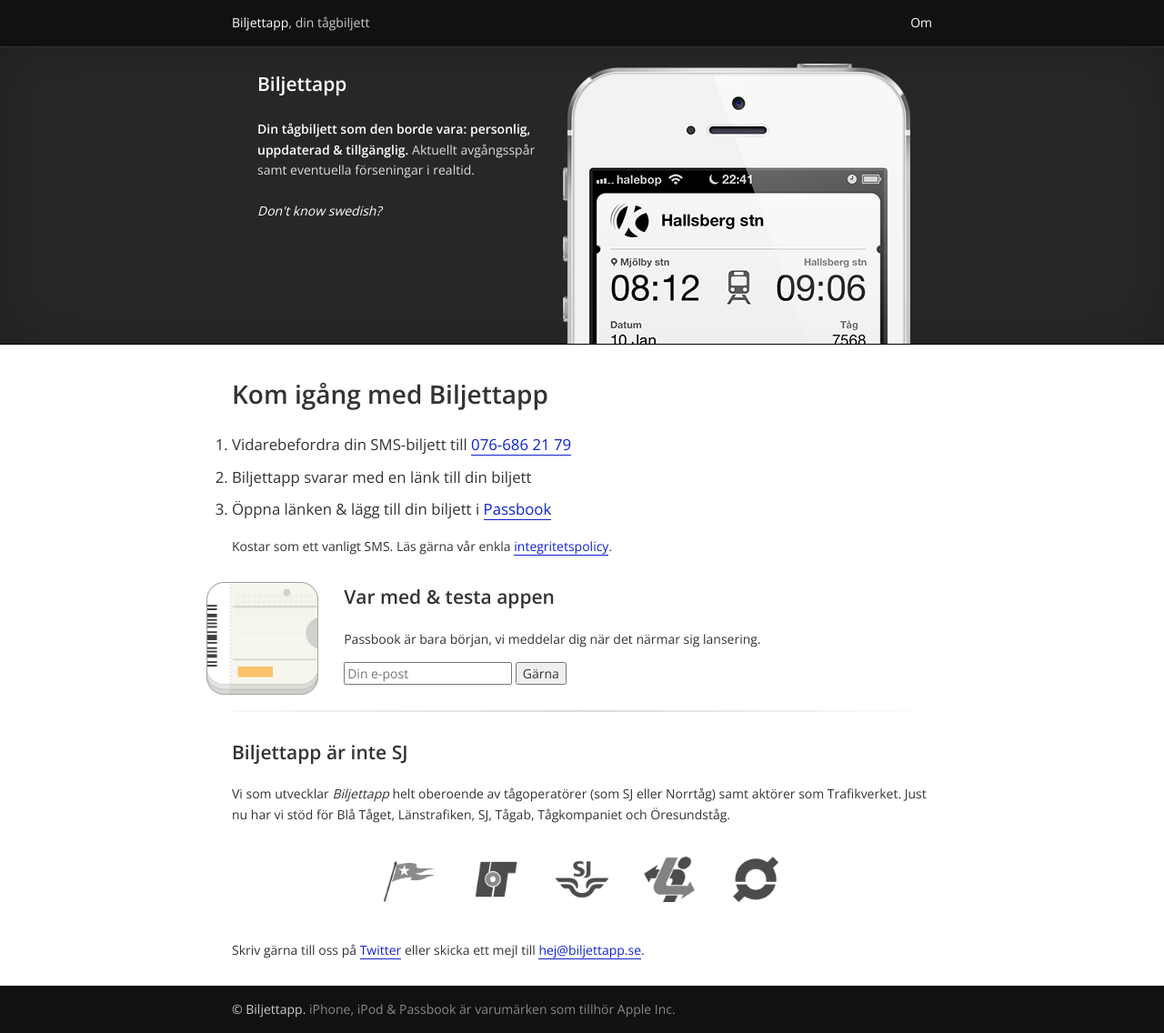
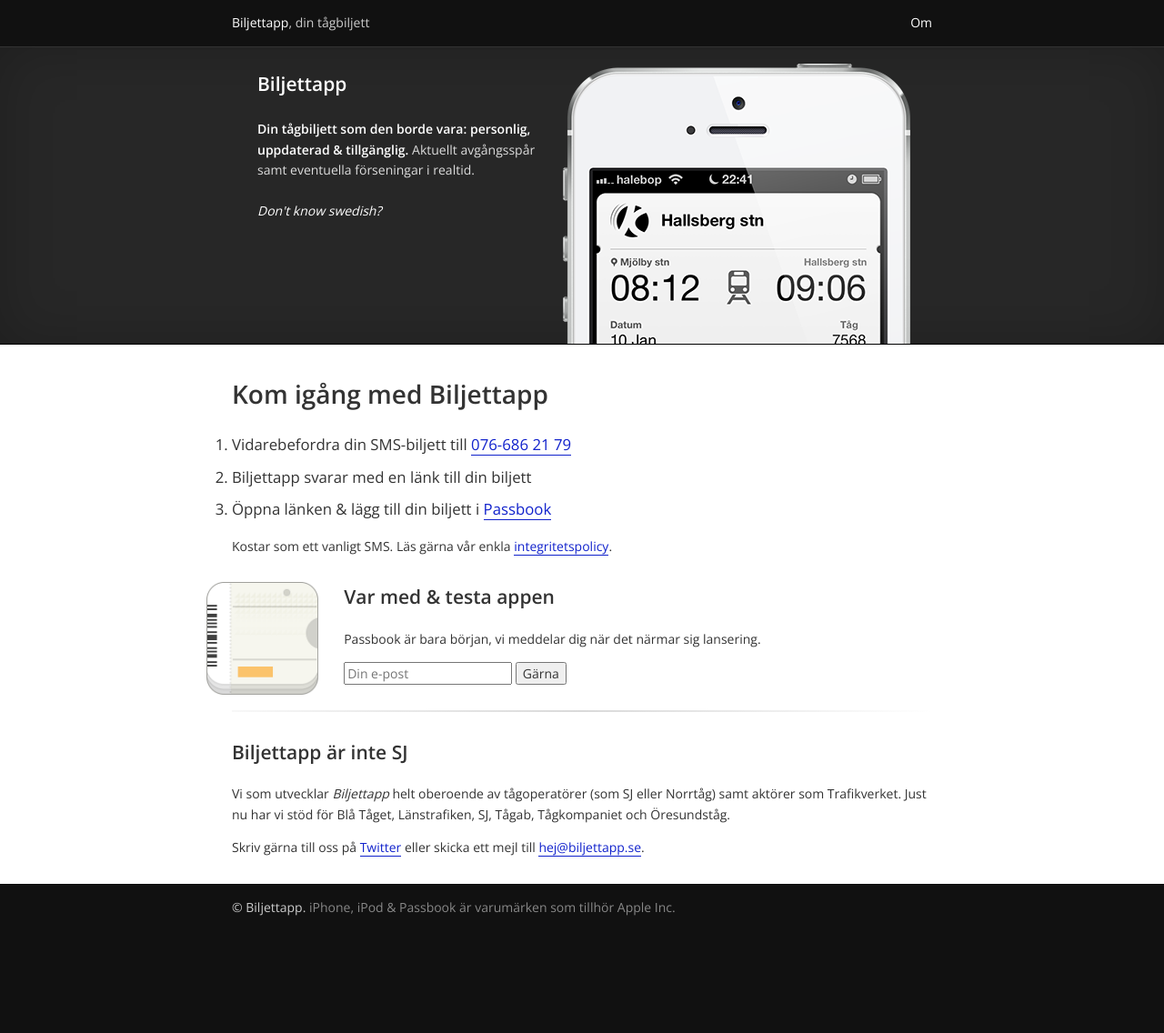
Before and after one commit to biljettapp/biljettapp.github.com, a Jekyll site: the page built from index.html, in a window 1280 px wide. Shown: the whole page at 91% size. Built offline with Jekyll 4.4.1, drawn with Linux system fonts in a browser that asks for light colours; after the commit the page ends 1023 px from its top, so only the background shows below that.

Commit message:
Removed operator logos.

```diff
--- a/index.html
+++ b/index.html
@@ -27,12 +27,4 @@
 <h2>Biljettapp är inte SJ</h2>
 <p>Vi som utvecklar <em>Biljettapp</em> helt oberoende av tågoperatörer (som SJ eller Norrtåg) samt aktörer som Trafikverket. Just nu har vi stöd för Blå Tåget, Länstrafiken, SJ, Tågab, Tågkompaniet och Öresundståg.</p>
 
-<div class="operators">
-    <img src="/images/blataget.png" alt="Blå tåget" />
-    <img src="/images/lanstrafiken.png" alt="Länstrafiken" />
-    <img src="/images/sj.png" alt="SJ" />
-    <img src="/images/tagab.png" alt="Tågab (Tågåkeriet/Tågkompaniet)" />
-    <img src="/images/oresundstag.png" alt="Öresundståg" />
-</div>
-
 <p>Skriv gärna till oss på <a href="https://twitter.com/{{ site.twitter }}" rel="me">Twitter</a> eller skicka ett mejl till <a href="mailto:hej@biljettapp.se">hej@biljettapp.se</a>.</p>
```
